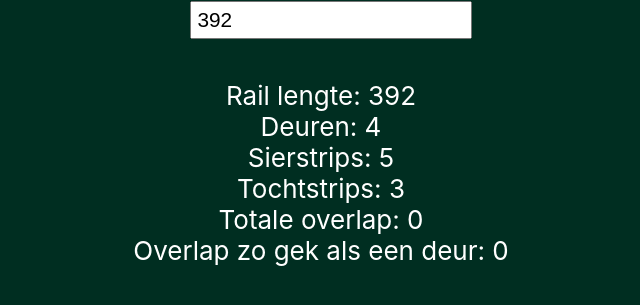
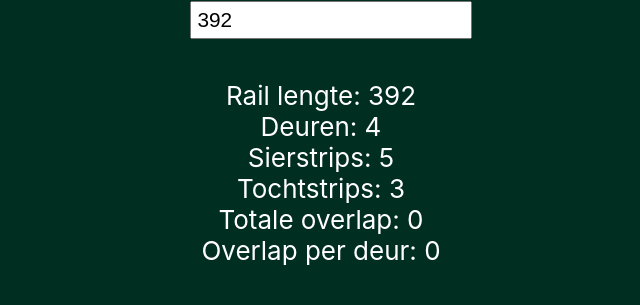
Before and after one commit to Milan-Koelen/tuinmaximaal-react, a React (Create React App) app: page / in a window 1280 px wide. Shown: the part 419-724 px from the top of the page, without its empty margins (319-959 px from the left). Built offline with nearby package versions, Linux system fonts and the light colour scheme.

Commit message:
Gek als een deur?

```diff
--- a/src/App.js
+++ b/src/App.js
@@ -80,7 +80,7 @@ function App() {
 							<br />
 							Totale overlap: {totalOverlap}
 							<br />
-							Overlap zo gek als een deur: {overlapDoors}
+							Overlap per deur: {overlapDoors}
 							<br />
 						</div>
 					</div>
--- a/src/calculations.js
+++ b/src/calculations.js
@@ -63,15 +63,14 @@ export function glasOpMaatWidth(patioWidth) {
 
 export function glasOpMaatDepth(patioDepth, patioWidth) {
 	// Calculate depth
-	let width = patioWidth;
 	for (let i = 0; i < sizesDepth.length; i++) {
 		const depth = sizesDepth[i];
 		if (depth === patioDepth) {
 			console.log(depth);
 			return depth;
 		} else {
-			let panelWidth = 70;
-			return depth;
+			let panels = patioWidth / 72;
+			return panels;
 		}
 	}
 }
```
